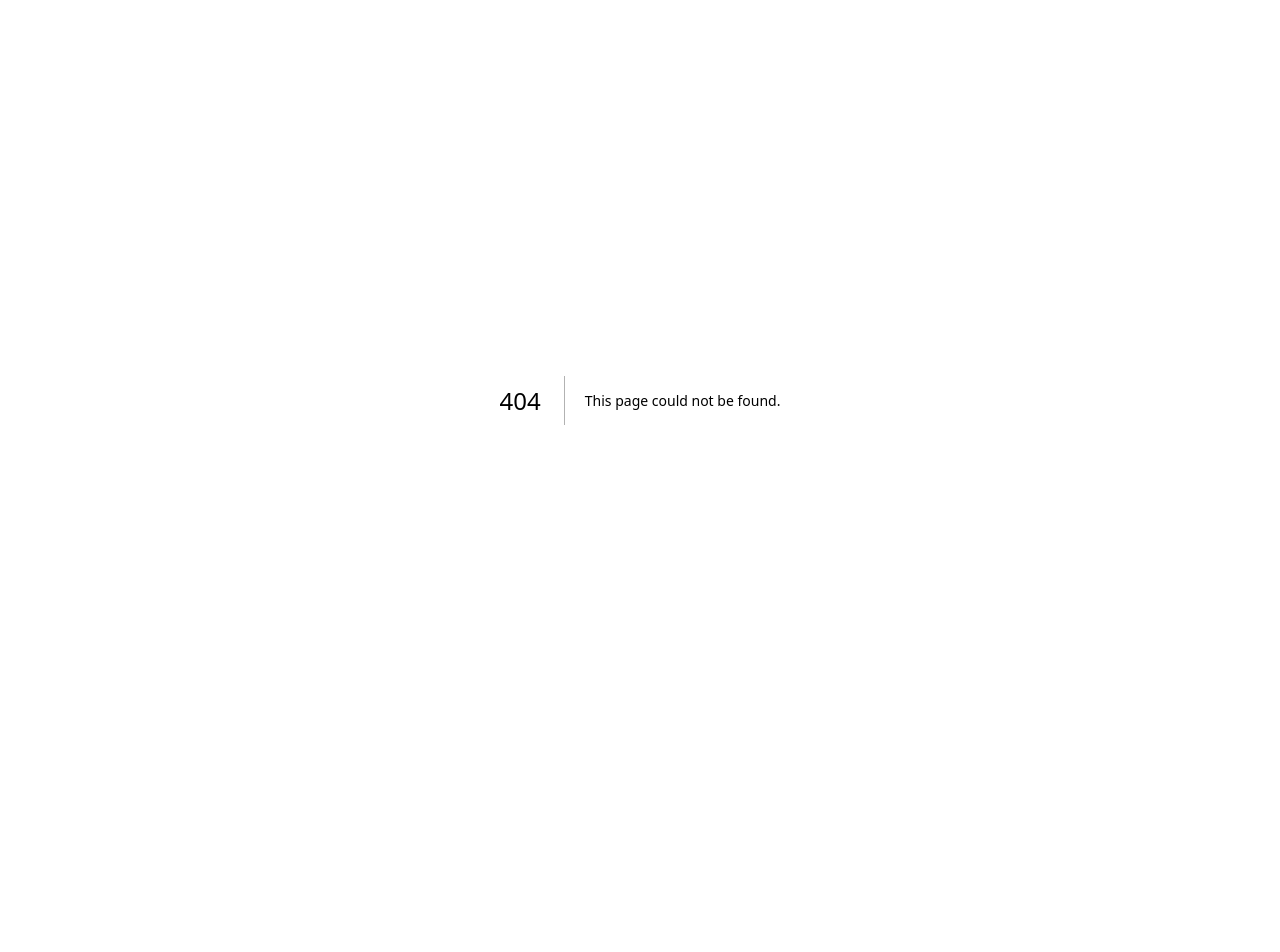
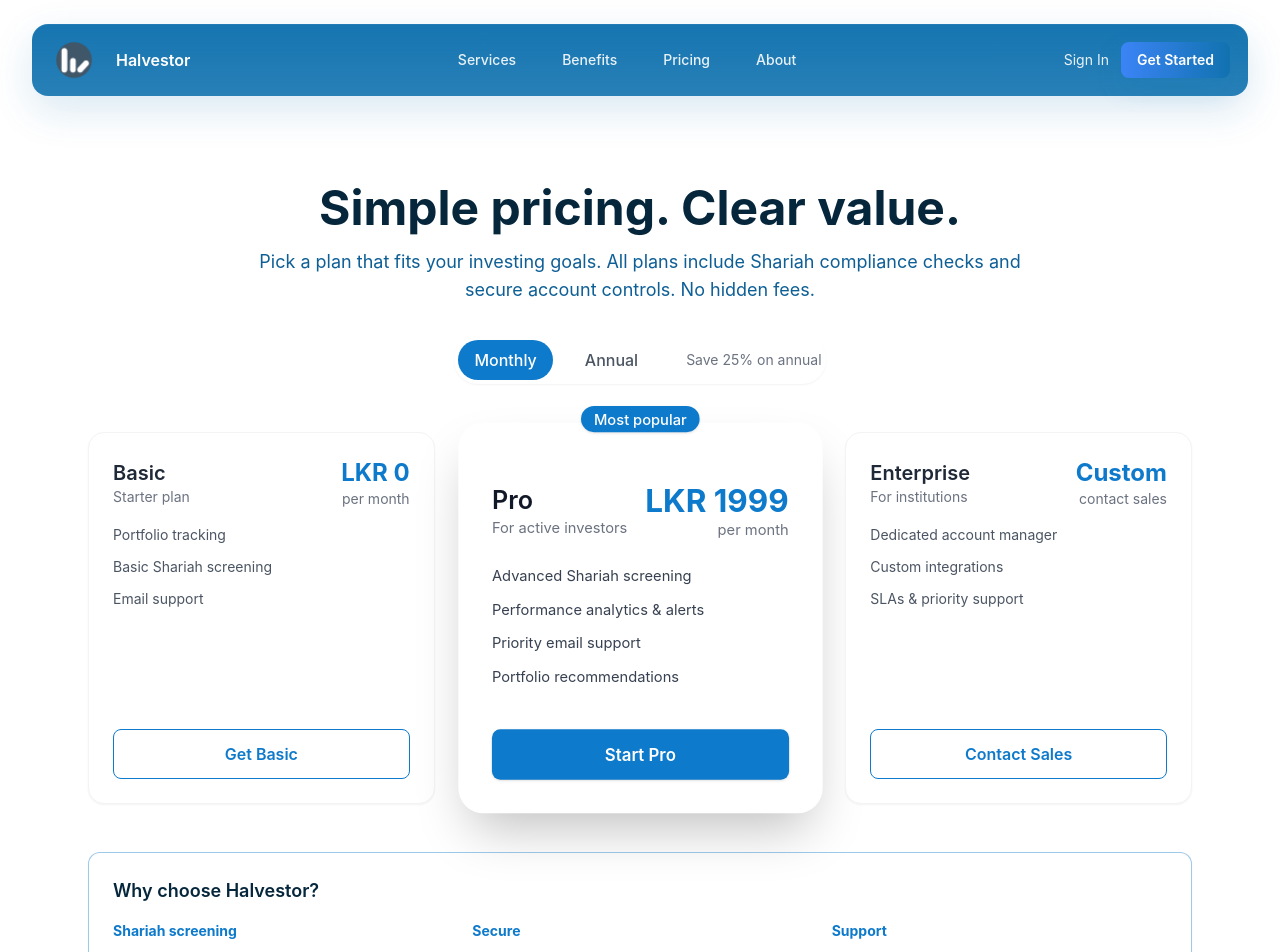
Before and after one commit to get-papol/halvestor-papol, a Next.js app: page /pricing in a window 1280 px wide. Before the commit this address had no page. Shown: the top 952 px of the page. Before the commit the page ends 800 px from the top, so only its background shows below. Built offline with nearby package versions, Linux system fonts and the light colour scheme.

Commit message:
feat: add about and pricing pages

```diff
--- /dev/null
+++ b/src/pages/about/index.tsx
@@ -0,0 +1,37 @@
+import { NextSeo } from 'next-seo';
+import Page from '@/components/page';
+
+export default function About() {
+  return (
+    <Page>
+      <NextSeo
+        title="About Halvestor"
+        description="Learn more about Halvestor, our mission, and our commitment to Sharia-compliant investing."
+      />
+
+      <main className="max-w-5xl mx-auto px-6 py-16">
+        <section className="text-center">
+          <h1 className="text-4xl md:text-5xl font-bold mb-6 text-secondary-900">About Halvestor</h1>
+
+          <p className="text-lg md:text-xl text-secondary-600 max-w-3xl mx-auto leading-relaxed mb-6">
+            Halvestor is the first Sharia-compliant investment platform designed specifically for Muslim investors. Our
+            goal is to make halal investing simple, transparent, and accessible to everyone.
+          </p>
+
+          <p className="text-lg md:text-xl text-secondary-600 max-w-3xl mx-auto leading-relaxed mb-6">
+            We are committed to ensuring that every investment offered through Halvestor is reviewed and screened
+            according to Islamic financial principles. Compliance, ethics, and transparency are at the heart of what we
+            do.
+          </p>
+
+          <p className="text-lg md:text-xl text-secondary-600 max-w-3xl mx-auto leading-relaxed">
+            Our mission is to empower Muslim investors globally with trustworthy halal investment tools and knowledge
+            for building a secure financial future.
+          </p>
+        </section>
+
+        {/* Optional additional sections can be added here without changing header */}
+      </main>
+    </Page>
+  );
+}
--- /dev/null
+++ b/src/pages/pricing/index.tsx
@@ -0,0 +1,191 @@
+import { useState } from 'react';
+import { NextSeo } from 'next-seo';
+import Page from '@/components/page';
+
+export default function Pricing() {
+  const [billing, setBilling] = useState<'monthly' | 'annual'>('monthly');
+  const price = (monthly: number, annual: number) => (billing === 'monthly' ? `LKR ${monthly}` : `LKR ${annual} /yr`);
+
+  return (
+    <Page>
+      <NextSeo title="Pricing · Halvestor" description="Simple, transparent pricing for halal investing services." />
+
+      <main className="max-w-6xl mx-auto px-6 py-16">
+        {/* Header intro */}
+        <section className="text-center mb-12">
+          <h1 className="text-4xl md:text-5xl font-bold mb-4 text-secondary-900">Simple pricing. Clear value.</h1>
+          <p className="text-lg text-secondary-600 max-w-3xl mx-auto">
+            Pick a plan that fits your investing goals. All plans include Shariah compliance checks and secure account
+            controls. No hidden fees.
+          </p>
+
+          {/* Billing toggle */}
+          <div className="mt-8 inline-flex items-center gap-4 bg-white rounded-full p-1 shadow-sm">
+            <span
+              className={`px-4 py-2 rounded-full font-medium ${
+                billing === 'monthly' ? 'bg-[#0E7ACB] text-white' : 'text-gray-600'
+              }`}
+              role="button"
+              tabIndex={0}
+              onClick={() => setBilling('monthly')}
+            >
+              Monthly
+            </span>
+            <span
+              className={`px-4 py-2 rounded-full font-medium ${
+                billing === 'annual' ? 'bg-[#0E7ACB] text-white' : 'text-gray-600'
+              }`}
+              role="button"
+              tabIndex={0}
+              onClick={() => setBilling('annual')}
+            >
+              Annual
+            </span>
+            <div className="ml-4 text-sm text-gray-500">Save 25% on annual</div>
+          </div>
+        </section>
+
+        {/* Pricing grid */}
+        <section className="grid gap-8 grid-cols-1 md:grid-cols-3 mb-12">
+          {/* Basic */}
+          <article
+            className="rounded-2xl border border-gray-100 bg-white p-6 flex flex-col shadow-sm hover:shadow-md transition-transform transform hover:-translate-y-1"
+            aria-labelledby="basic-title"
+          >
+            <header className="flex items-center justify-between mb-4">
+              <div>
+                <h3 id="basic-title" className="text-xl font-semibold text-gray-800">
+                  Basic
+                </h3>
+                <p className="text-sm text-gray-500">Starter plan</p>
+              </div>
+              <div className="text-right">
+                <div className="text-2xl font-bold text-[#0E7ACB]">{price(0, 0)}</div>
+                <div className="text-sm text-gray-500">{billing === 'monthly' ? 'per month' : 'billed yearly'}</div>
+              </div>
+            </header>
+
+            <ul className="mb-6 space-y-3 text-sm text-gray-600 flex-1">
+              <li>Portfolio tracking</li>
+              <li>Basic Shariah screening</li>
+              <li>Email support</li>
+            </ul>
+
+            <div>
+              <a
+                href="/signup?plan=basic"
+                className="inline-block w-full text-center py-3 rounded-lg border border-[#0E7ACB] text-[#0E7ACB] font-semibold hover:bg-[#0E7ACB] hover:text-white transition"
+              >
+                Get Basic
+              </a>
+            </div>
+          </article>
+
+          {/* Pro - featured */}
+          <article
+            className="relative rounded-3xl p-8 flex flex-col bg-white shadow-2xl transform scale-100 md:scale-105"
+            aria-labelledby="pro-title"
+          >
+            <div className="absolute -top-4 left-1/2 -translate-x-1/2">
+              <span className="bg-[#0E7ACB] text-white px-3 py-1 rounded-full text-sm font-medium shadow">
+                Most popular
+              </span>
+            </div>
+
+            <header className="flex items-center justify-between mt-6 mb-6">
+              <div>
+                <h3 id="pro-title" className="text-2xl font-semibold text-gray-900">
+                  Pro
+                </h3>
+                <p className="text-sm text-gray-500">For active investors</p>
+              </div>
+              <div className="text-right">
+                <div className="text-3xl font-bold text-[#0E7ACB]">{price(1999, 14990)}</div>
+                <div className="text-sm text-gray-500">{billing === 'monthly' ? 'per month' : 'billed yearly'}</div>
+              </div>
+            </header>
+
+            <ul className="mb-6 space-y-3 text-sm text-gray-700 flex-1">
+              <li>Advanced Shariah screening</li>
+              <li>Performance analytics & alerts</li>
+              <li>Priority email support</li>
+              <li>Portfolio recommendations</li>
+            </ul>
+
+            <div className="mt-4">
+              <a
+                href="/signup?plan=pro"
+                className="inline-block w-full text-center py-3 rounded-lg bg-[#0E7ACB] text-white font-semibold shadow hover:opacity-95 transition"
+              >
+                Start Pro
+              </a>
+            </div>
+          </article>
+
+          {/* Enterprise */}
+          <article
+            className="rounded-2xl border border-gray-100 bg-white p-6 flex flex-col shadow-sm hover:shadow-md transition-transform transform hover:-translate-y-1"
+            aria-labelledby="ent-title"
+          >
+            <header className="flex items-center justify-between mb-4">
+              <div>
+                <h3 id="ent-title" className="text-xl font-semibold text-gray-800">
+                  Enterprise
+                </h3>
+                <p className="text-sm text-gray-500">For institutions</p>
+              </div>
+              <div className="text-right">
+                <div className="text-2xl font-bold text-[#0E7ACB]">Custom</div>
+                <div className="text-sm text-gray-500">contact sales</div>
+              </div>
+            </header>
+
+            <ul className="mb-6 space-y-3 text-sm text-gray-600 flex-1">
+              <li>Dedicated account manager</li>
+              <li>Custom integrations</li>
+              <li>SLAs & priority support</li>
+            </ul>
+
+            <div>
+              <a
+                href="/contact"
+                className="inline-block w-full text-center py-3 rounded-lg border border-[#0E7ACB] text-[#0E7ACB] font-semibold hover:bg-[#0E7ACB] hover:text-white transition"
+              >
+                Contact Sales
+              </a>
+            </div>
+          </article>
+        </section>
+
+        {/* ✅ Updated section with light blue outline */}
+        <section className="bg-white rounded-xl p-6 border border-[#0E7ACB]/40 shadow-sm">
+          <h4 className="font-semibold text-lg mb-4 text-secondary-900">Why choose Halvestor?</h4>
+          <div className="grid grid-cols-1 md:grid-cols-3 gap-6 text-sm text-secondary-600">
+            <div>
+              <strong className="block text-[#0E7ACB] mb-2">Shariah screening</strong>
+              Rigorous, transparent filters based on certified methodology.
+            </div>
+            <div>
+              <strong className="block text-[#0E7ACB] mb-2">Secure</strong>
+              Industry-standard security and privacy protections.
+            </div>
+            <div>
+              <strong className="block text-[#0E7ACB] mb-2">Support</strong>
+              Helpful support and expert guidance for every plan.
+            </div>
+          </div>
+        </section>
+
+        {/* CTA */}
+        <section className="mt-10 text-center">
+          <a
+            href="/get-started"
+            className="inline-block px-8 py-4 rounded-full bg-gradient-to-r from-[#4A8CFF] to-[#5CA4FF] text-white font-semibold shadow-lg hover:opacity-95 transition"
+          >
+            Start your halal investing journey
+          </a>
+        </section>
+      </main>
+    </Page>
+  );
+}
```
Also changed, not shown: 1 other file (tests, documents, lock files or other folders).
